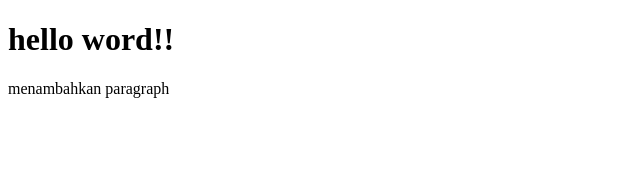
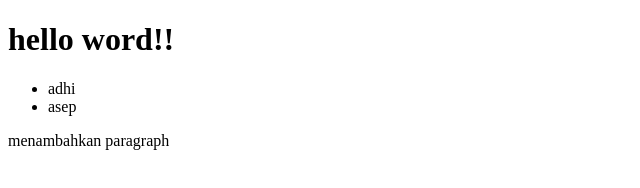
Before and after one commit to Adhicuyy/adhi-test-git-2, a plain HTML site: page index.html in a window 1280 px wide. Shown: the whole page, without its empty margins (0-640 px from the left). Drawn offline with Linux system fonts and the light colour scheme.

Commit message:
menambahkan list

```diff
--- a/index.html
+++ b/index.html
@@ -7,6 +7,10 @@
 </head>
 <body>
     <h1>hello word!!</h1>
+    <ul>
+        <li>adhi</li>
+        <li>asep</li>
+    </ul>
     <p>menambahkan paragraph</p>
 </body>
 </html>
```
